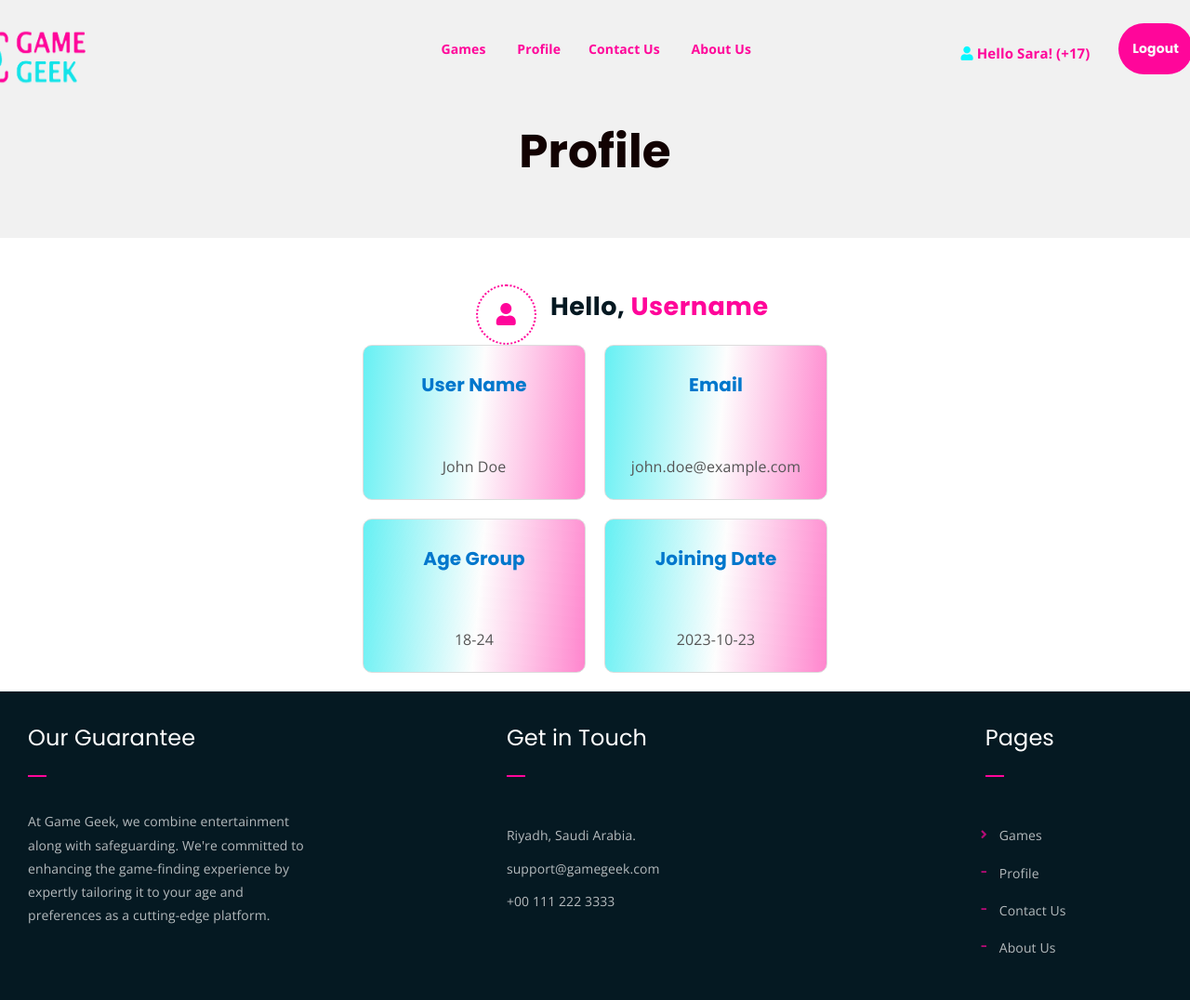
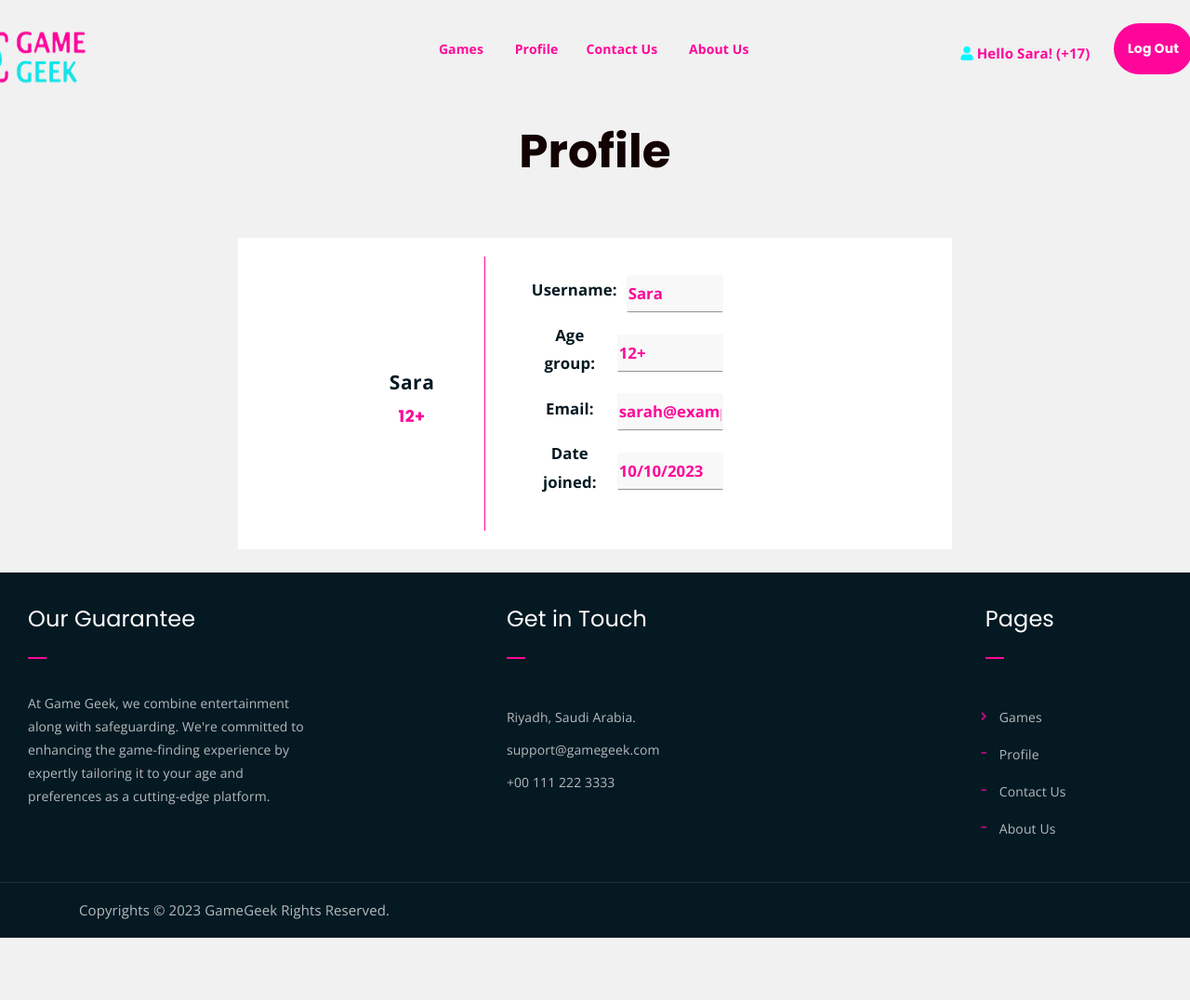
Before and after one commit to HanaAlfozan/2023-GP1-5, a Django app: page /profile/ in a window 1280 px wide; the page is wider, and only the part inside the window is pictured. Shown: the top 1076 px of that part at 93% size. After the commit the page ends 1009 px from the top of that part, so only its background shows below. Run offline with Django 4.2, Linux system fonts and the light colour scheme; some libraries are stand-ins or nearby versions.

Commit message:
log out button

```diff
--- a/FrontEnd/static/css/main.css
+++ b/FrontEnd/static/css/main.css
@@ -1398,6 +1398,7 @@ html, body {
 
 }
 
+
 .hero-area div {
   height: 100%;
 }
--- a/FrontEnd/templates/Fav.html
+++ b/FrontEnd/templates/Fav.html
@@ -194,7 +194,7 @@ ul li a:hover {
 								<li>
 									<div class="header-icons">
 
-										<a class="boxed-btn" id="login-btn" href="{% url 'index' %}" style="text-decoration: none;">Logout</a>
+										<a class="boxed-btn" id="login-btn" href="{% url 'index' %}" style="text-decoration: none;">Log Out</a>
 									</div>
 								</li>
 							</ul>
--- a/FrontEnd/templates/GameInfoPage.html
+++ b/FrontEnd/templates/GameInfoPage.html
@@ -100,7 +100,7 @@
 								<li>
 									<div class="header-icons">
 
-										<a class="boxed-btn" id="login-btn" href="{% url 'index' %}">Logout</a>
+										<a class="boxed-btn" id="login-btn" href="{% url 'index' %}">Log Out</a>
 									</div>
 								</li>
 							</ul>
--- a/FrontEnd/templates/Games.html
+++ b/FrontEnd/templates/Games.html
@@ -267,7 +267,7 @@
 								<li>
 									<div class="header-icons">
 
-										<a class="boxed-btn" id="login-btn" href="{% url 'index' %}">Logout</a>
+										<a class="boxed-btn" id="login-btn" href="{% url 'index' %}">Log Out</a>
 									</div>
 								</li>
 							</ul>
--- a/FrontEnd/templates/History.html
+++ b/FrontEnd/templates/History.html
@@ -108,7 +108,7 @@
 								<li>
 									<div class="header-icons">
 
-										<a class="boxed-btn" id="login-btn" href="{% url 'index' %}">Logout</a>
+										<a class="boxed-btn" id="login-btn" href="{% url 'index' %}">Log Out</a>
 									</div>
 								</li>
 							</ul>
--- a/FrontEnd/templates/about.html
+++ b/FrontEnd/templates/about.html
@@ -127,7 +127,7 @@
 									<li>
 										<div class="header-icons">
 
-											<a class="boxed-btn" id="login-btn" href="{% url 'index' %}">Logout</a>
+											<a class="boxed-btn" id="login-btn" href="{% url 'index' %}">Log Out</a>
 										</div>
 									</li>
 								</ul>
--- a/FrontEnd/templates/contact.html
+++ b/FrontEnd/templates/contact.html
@@ -98,7 +98,7 @@
 								<li>
 									<div class="header-icons">
 
-										<a class="boxed-btn" id="login-btn" href="{% url 'index' %}">Logout</a>
+										<a class="boxed-btn" id="login-btn" href="{% url 'index' %}">Log Out</a>
 									</div>
 								</li>
 							</ul>
--- a/FrontEnd/templates/profile.html
+++ b/FrontEnd/templates/profile.html
@@ -35,6 +35,127 @@
 	<!-- responsive -->
 	<link rel="stylesheet" href="{% static 'css/responsive.css' %}">
 
+		<style>
+
+  /************/
+ body{
+	background-color: #f1f1f1 ;
+  }
+  .profile-sec {
+    background-color: #fff;
+    padding: 20px;
+    display: flex;
+    justify-content: center;
+    margin-left: 20%; /* Adjust the left margin for responsiveness */
+    margin-right: 20%; /* Adjust the right margin for responsiveness */
+
+}
+
+.profile-container {
+    text-align: center;
+    padding: 20px;
+    width: auto; /* Responsive width */
+    max-width: 50%; /* Limit maximum width for two containers side by side */
+    display: flex; /* Display as a flex container */
+    flex-wrap: wrap; /* Allow content to wrap within the container */
+    background-color: #fff; /* Background color for the entire container */
+    border-radius: 3%; /* Border radius for the entire container */
+}
+
+
+/* Your styles for the content inside each profile container */
+
+/* Add responsive styles */
+
+.labels-container {
+    order: 3; /* Set the order to 2 to place it on the right */
+    background-color: #fff;
+    border-radius: 0 3% 3% 0; /* Apply different radius on the left */
+    margin-right: 0; /* Remove right margin */
+	margin-left: 6%;
+
+}
+
+.user-info-container {
+    order: 1; /* Set the order to 1 to place it on the left */
+    background-color: #fff;
+    border-radius: 3% 0 0 3%; /* Apply different radius on the right */
+    margin-left: 0; /* Remove left margin */
+	padding-top: 5%;
+	padding-left: 5%;
+
+}
+
+
+/* Your styles for the content inside each container */
+
+/* Add responsive styles */
+@media (max-width: 768px) {
+  .profile-sec {
+      flex-direction: column; /* Stack containers on small screens */
+  }
+
+  .profile-container {
+    width: 90%; /* Reduce width for smaller screens */
+    margin: 0 auto; /* Center the container horizontally */
+    margin-bottom: 0; /* Remove margin between stacked containers */
+}
+}
+
+
+.input-container {
+  display: flex;
+  align-items: center;
+  margin-bottom: 10px; /* Add space between input containers */
+
+}
+
+.input-container input {
+  border: none !important;
+width: 100%; /* Make the input wider */
+height: 40px; /* Increase the input height */
+color: #ff069a; /* Set the text color */
+font-weight: bolder;
+background: transparent; /* Remove the background color */
+background-color: #cfcfcf28;
+font-size: larger;
+border-bottom: 1px solid #0505056c !important; /* Add a 2px solid bottom border with the specified color */
+/* Add any other desired styling for the input elements */
+border-radius: 3%;
+cursor: not-allowed;
+outline: none;
+
+
+}
+
+    .input-container label {
+        width: 150px;
+        font-weight: bolder;
+        margin-right: 10px;
+        font-size: larger;
+    }
+
+    /* Add responsive styles */
+    @media (max-width: 768px) {
+        .input-container {
+            flex-direction: column; /* Stack label and input on small screens */
+        }
+
+        .input-container label {
+            width: 100%; /* Make label full-width on small screens */
+            margin-bottom: 5px; /* Add space between label and input */
+        }
+    }
+
+	.separator {
+	order: 2; /* Set the order to 2 to place it on the right */
+    width: 1px; /* Width of the vertical line */
+    background-color: #ff069a; /* Color of the vertical line */
+    margin: 0 ;
+	margin-left: 7%;
+}
+	</style>
+
 	<style>
 		.games{
 			color: #fff;
@@ -56,38 +177,6 @@
     list-style-type: none; /* For non-Chrome browsers */
        }
 
-		.profile-section {
-    display: flex;
-    flex-wrap: wrap;
-    justify-content: space-between;
-    max-width: 500px;
-    margin: 0 auto;
-}
-
-/* Style for each profile section */
-.profile-section section {
-    flex-basis: calc(50% - 10px); /* Each section is 50% width minus 10px for spacing */
-
-    border: 1px solid #ddd;
-    border-radius: 10px;
-    padding: 20px;
-    margin-bottom: 20px;
-    text-align: center;
-    background: rgb(21,232,237);
-background: linear-gradient(95deg, rgba(21,232,237,0.6503195028011204) 0%, rgba(161,161,161,0.02006740196078427) 52%, rgba(255,6,154,0.4906556372549019) 100%);
-}
-
-/* Style for section headings (e.g., User Name, Email, etc.) */
-.profile-section h2 {
-    font-size: 20px;
-    color: #0077cc;
-}
-
-/* Style for the content (e.g., John Doe, john.doe@example.com, etc.) */
-.profile-section p {
-    font-size: 16px;
-    color: #555;
-}
 
 	</style>
 
@@ -138,7 +227,7 @@ background: linear-gradient(95deg, rgba(21,232,237,0.6503195028011204) 0%, rgba(
 								<li>
 									<div class="header-icons">
 
-										<a class="boxed-btn" id="login-btn" href="{% url 'index' %}">Logout</a>
+										<a class="boxed-btn" id="login-btn" href="{% url 'index' %}">Log Out</a>
 									</div>
 								</li>
 							</ul>
@@ -153,9 +242,7 @@ background: linear-gradient(95deg, rgba(21,232,237,0.6503195028011204) 0%, rgba(
 	</div>
 	<!-- end header -->
 
-        <!-- search area -->
 
-        <!-- end search arewa -->
 
         <!-- breadcrumb-section -->
         <div class="breadcrumb-section breadcrumb-bg">
@@ -172,44 +259,50 @@ background: linear-gradient(95deg, rgba(21,232,237,0.6503195028011204) 0%, rgba(
         </div>
         <!-- end breadcrumb section -->
 
-        <!-- contact form -->
-		<br>
-
-		<br>
-				</div>
-				<div class="list-box d-flex align-items-center" style="margin-left: 40%;">
-					<div class="list-icon">
-						<i class="fas fa-solid fa-user"></i>
-					</div>
-					<div class="content">
-						<h3><label style="font-size:150%; font-weight: bolder;">Hello, <label class="pink-text">Username</label></label></h3>
-					</div>
-				</div>
-				<div class="profile-section">
-    <section>
-        <h2>User Name</h2>
-        <p>John Doe</p>
-    </section>
-    <section>
-        <h2>Email</h2>
-        <p>john.doe@example.com</p>
-    </section>
-    <section>
-        <h2>Age Group</h2>
-        <p>18-24</p>
-    </section>
-    <section>
-        <h2>Joining Date</h2>
-        <p>2023-10-23</p>
-    </section>
-</div>
 
 
 
+				<div class="profile-sec">
+			<section class="d-flex">
+				<div class="profile-container labels-container">
+
+					<div class="input-container">
+						<label for="username" style="font-weight: bolder;">Username:</label>
+						<input type="text" id="username" name="username" value="Sara" readonly>
+					</div>
+
+						<div class="input-container">
+						<label for="age-group" style="font-weight: bolder;">Age group:</label>
+						<input type="text" id="age-group" name="age-group" value="12+" readonly>
+					</div>
+
+					<div class="input-container">
+						<label for="email" style="font-weight: bolder;">Email:</label>
+						<input type="text" id="email" name="email" value="sarah@example.com" readonly>
+					</div>
+
+					<div class="input-container">
+						<label for="joined-on" style="font-weight: bolder;">Date joined:</label>
+						<input type="text" id="joined-on" name="joined-on" value="10/10/2023" readonly>
+					</div>
+				</div>
+		        <div class="separator"></div> <!-- Add this separator element -->
+
+				<div class="profile-container user-info-container">
+					<div class="list-box d-flex flex-column align-items-center" style="margin-left: 1%;">
+
+						<div class="content">
+						 <label  style="font-size:150%; font-weight: bolder;">Sara</label>
+						 <h5 class="pink-text">12+</h5>
+						</div>
+					</div>
+				</div>
+
+			</section>
+		</div>
 
 
-
-        <!-- end contact form -->
+<br>
 
 
 	<!-- footer -->
```
Also changed, not shown: FrontEnd/templates/AgeEstimation.html (+20 -22 lines).
